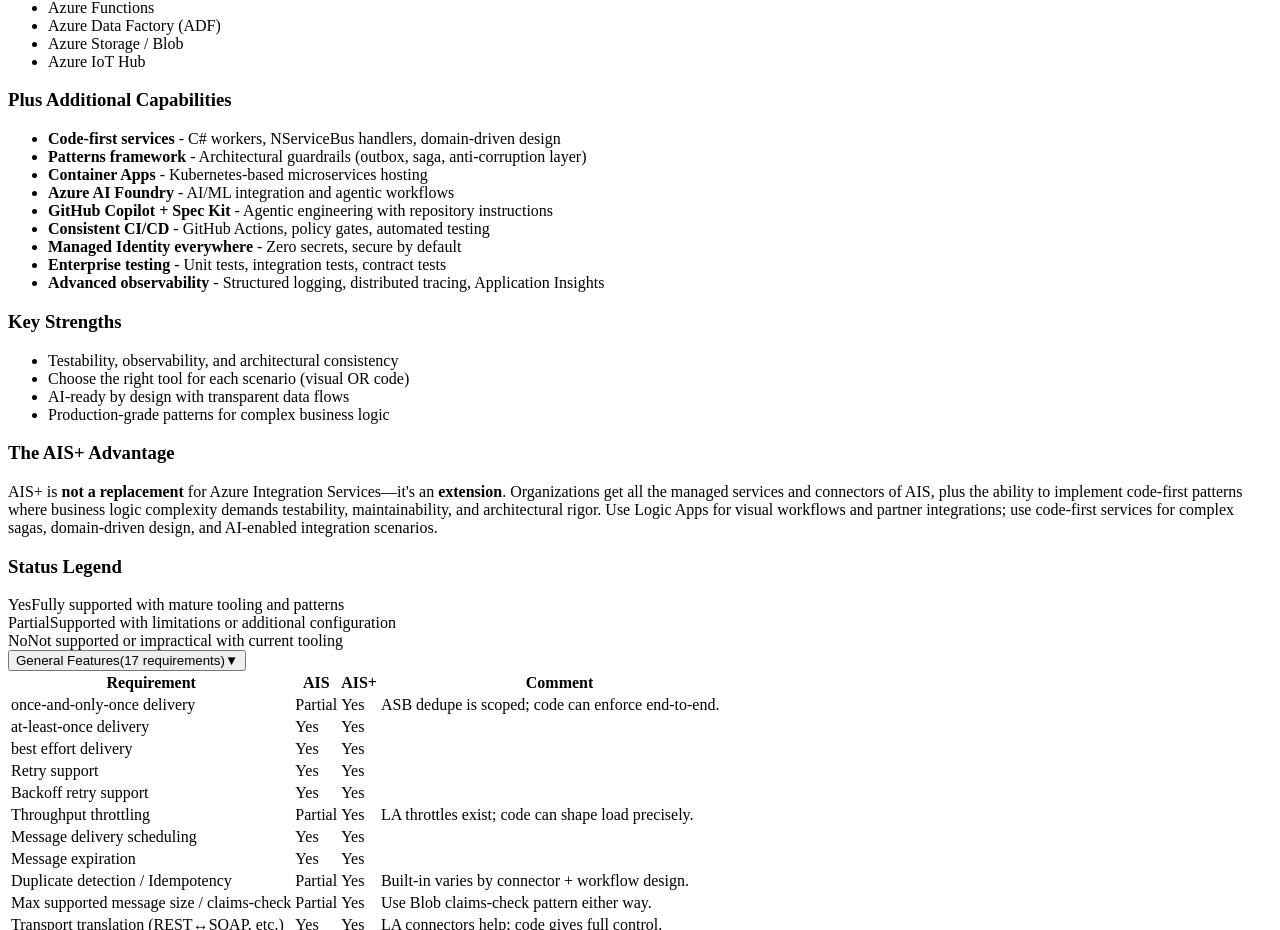
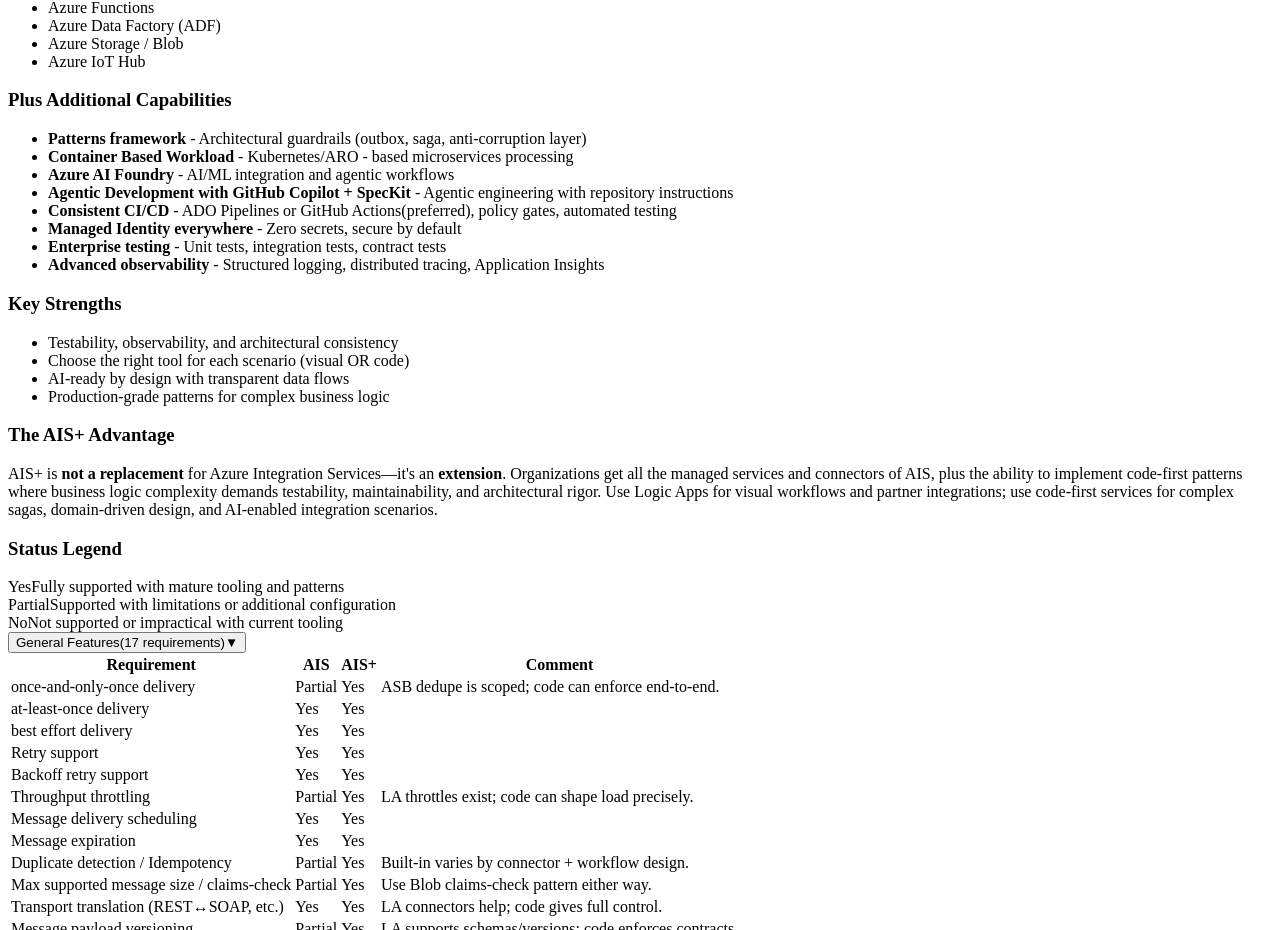
Before and after one commit to AIS-Commercial-Business-Unit/RiskInsure, a React (Vite) app in the folder platform/modernizationpatterns/: page /evaluation in a window 1280 px wide. Shown: the part 838-1768 px from the top of the page. Built offline with nearby package versions, Linux system fonts and the light colour scheme; the HTML template or start-up script is replaced by a standard one.

Commit message:
corrected additional capabilities.

```diff
--- a/platform/modernizationpatterns/src/routes/Evaluation.jsx
+++ b/platform/modernizationpatterns/src/routes/Evaluation.jsx
@@ -241,12 +241,11 @@ export default function Evaluation() {
               </ul>
               <h3>Plus Additional Capabilities</h3>
               <ul className="additional-features">
-                <li><strong>Code-first services</strong> - C# workers, NServiceBus handlers, domain-driven design</li>
                 <li><strong>Patterns framework</strong> - Architectural guardrails (outbox, saga, anti-corruption layer)</li>
-                <li><strong>Container Apps</strong> - Kubernetes-based microservices hosting</li>
+                <li><strong>Container Based Workload</strong> - Kubernetes/ARO - based microservices processing</li>
                 <li><strong>Azure AI Foundry</strong> - AI/ML integration and agentic workflows</li>
-                <li><strong>GitHub Copilot + Spec Kit</strong> - Agentic engineering with repository instructions</li>
-                <li><strong>Consistent CI/CD</strong> - GitHub Actions, policy gates, automated testing</li>
+                <li><strong>Agentic Development with GitHub Copilot + SpecKit</strong> - Agentic engineering with repository instructions</li>
+                <li><strong>Consistent CI/CD</strong> - ADO Pipelines or GitHub Actions(preferred), policy gates, automated testing</li>
                 <li><strong>Managed Identity everywhere</strong> - Zero secrets, secure by default</li>
                 <li><strong>Enterprise testing</strong> - Unit tests, integration tests, contract tests</li>
                 <li><strong>Advanced observability</strong> - Structured logging, distributed tracing, Application Insights</li>
```
